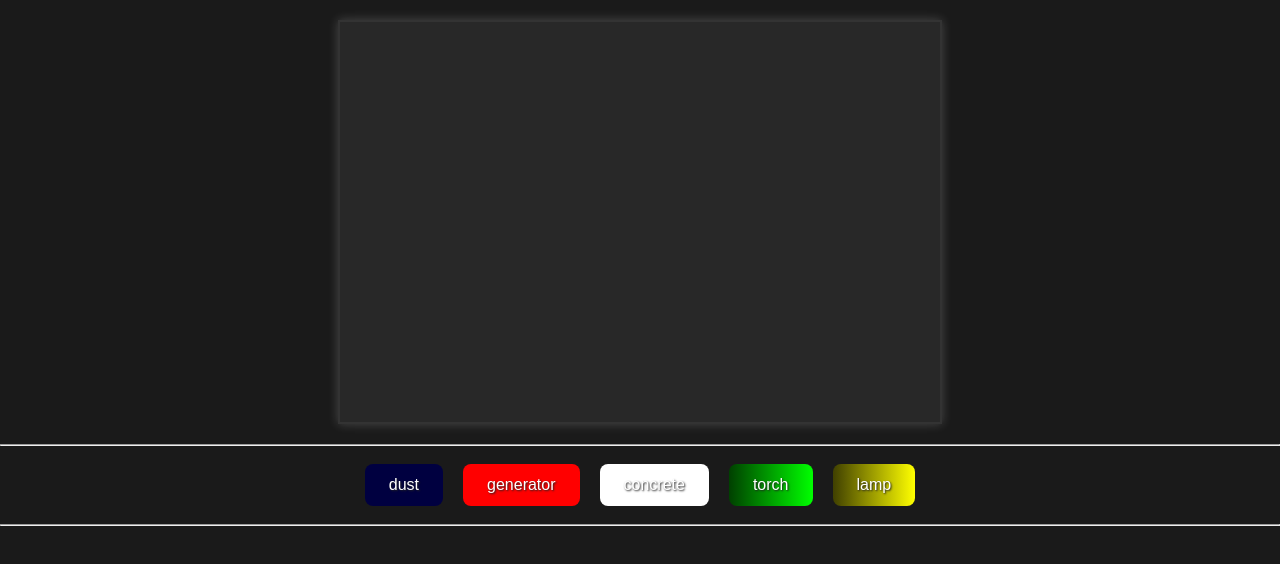
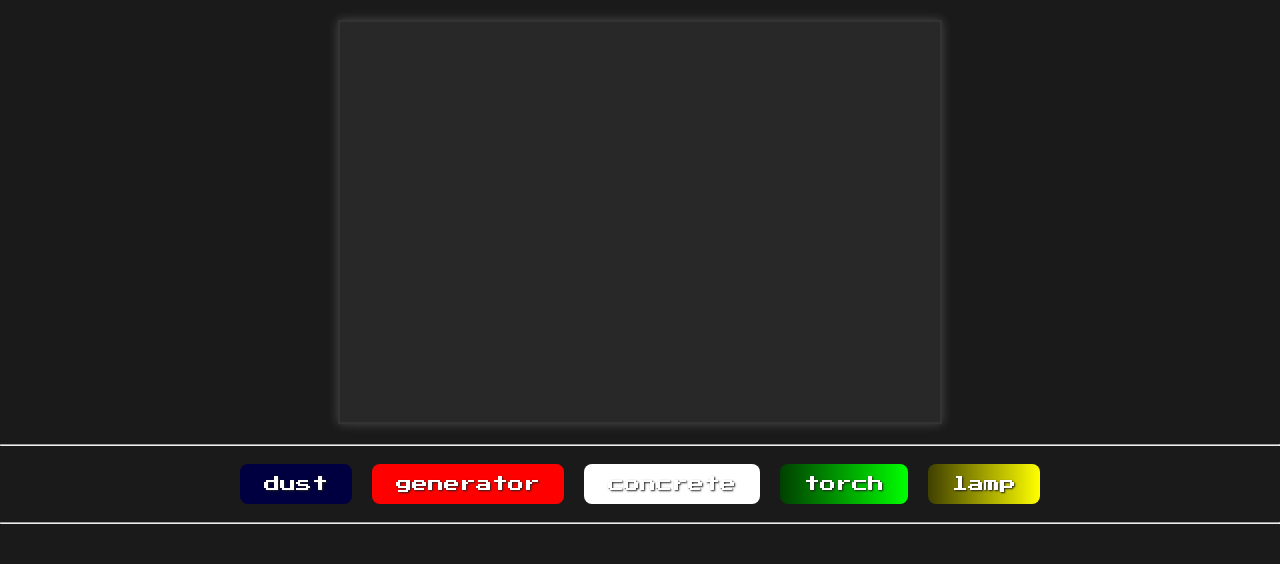
Before and after one commit to DavidKopal/bluestone, a plain HTML site: page index.html in a window 1280 px wide. Drawn offline with Linux system fonts and the light colour scheme.

Commit message:
Update main.css

```diff
--- a/main.css
+++ b/main.css
@@ -4,7 +4,7 @@
 }
 
 html, body {
-    font-family: ps2p, sans-serif;
+    font-family: ps2p;
     margin: 0;
     padding: 0;
     background-color: #1a1a1a;
@@ -47,6 +47,7 @@ button {
     border: none;
     border-radius: 5px;
     transition: background-color 0.3s;
+    font-family: ps2p;
 }
 
 p {
```
